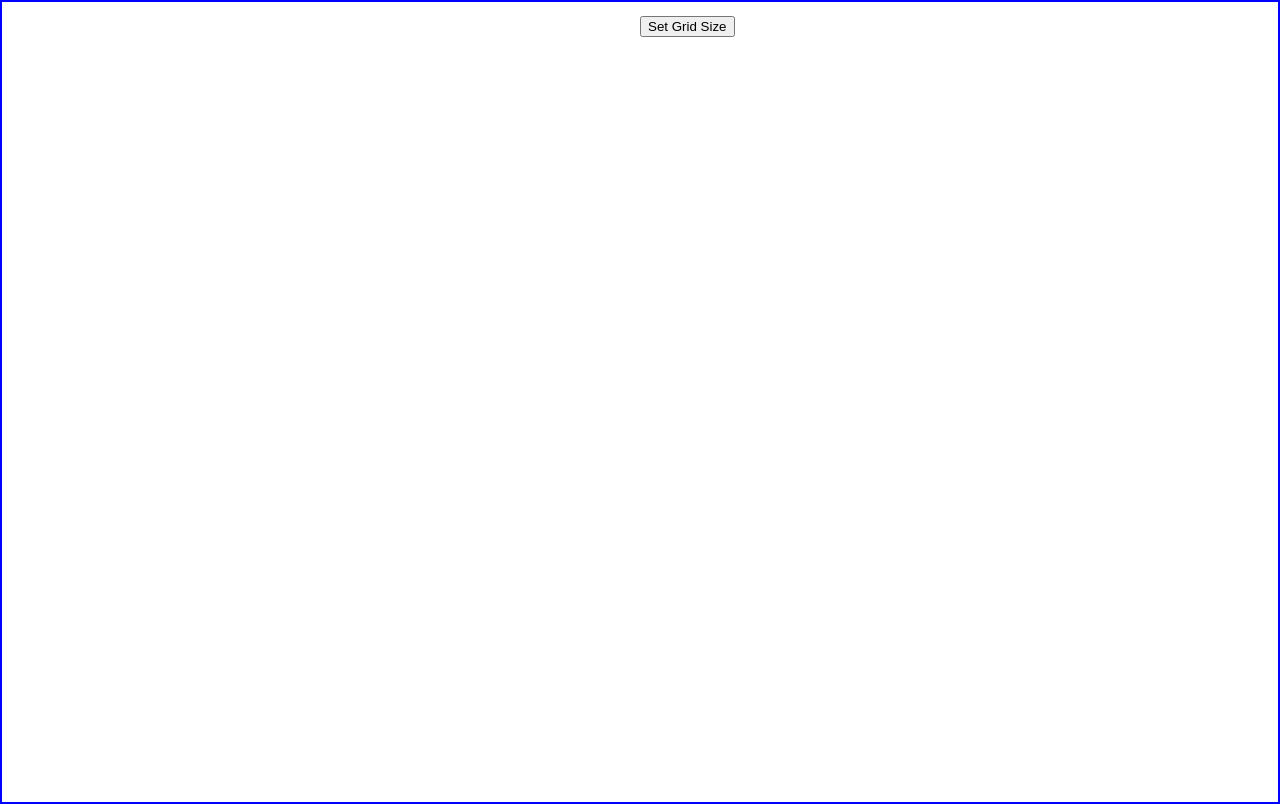
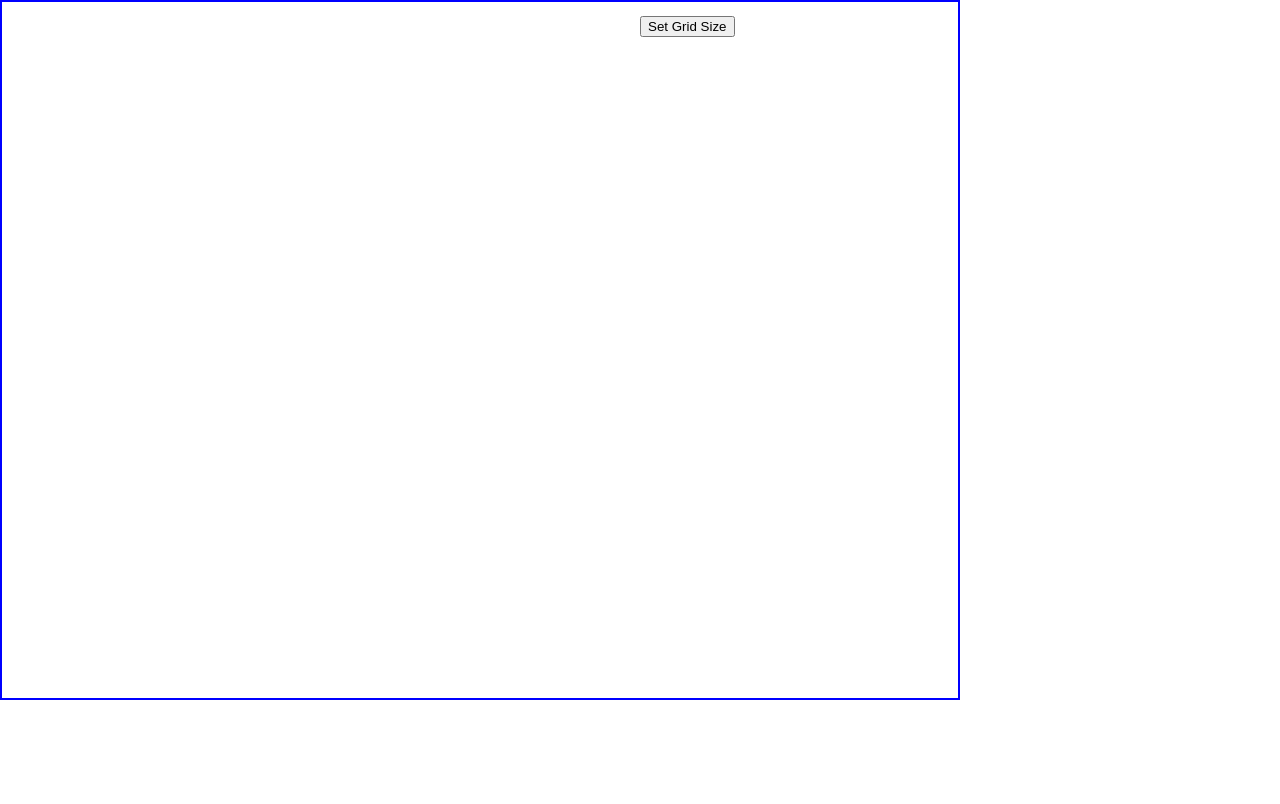
Before and after one commit to jbk2/s-etch-a-sketch, a plain HTML site: page index.html in a window 1280 px wide. Drawn offline with Linux system fonts and the light colour scheme.

Commit message:
Adjust grid & container dimensions to meet ex brief

```diff
--- a/script.js
+++ b/script.js
@@ -5,7 +5,7 @@ document.addEventListener("DOMContentLoaded", () => {
 
   const container = document.getElementById('squares-container');
   const gridSizeBtn = document.getElementById('grid-size');
-  let gridSize = 10;
+  let gridSize = 16;
 
   function buildGrid() {
     let sqWidth = Math.floor(windowWidth / gridSize) - 1;
--- a/styles.css
+++ b/styles.css
@@ -13,8 +13,8 @@ button, #grid-size {
   display: flex;
   flex-wrap: wrap;
   box-sizing: border-box;
-  /* width: 100vw; */
-  /* height: 100vw; */
+  width: 960px;
+  height: 700px;
   border: 2px solid blue;
   gap: 0;
   overflow: hidden;
```
